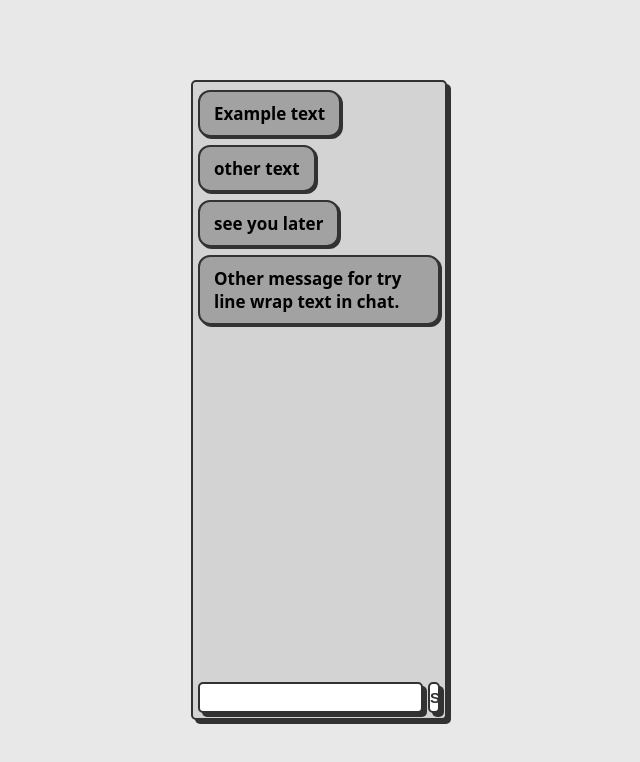
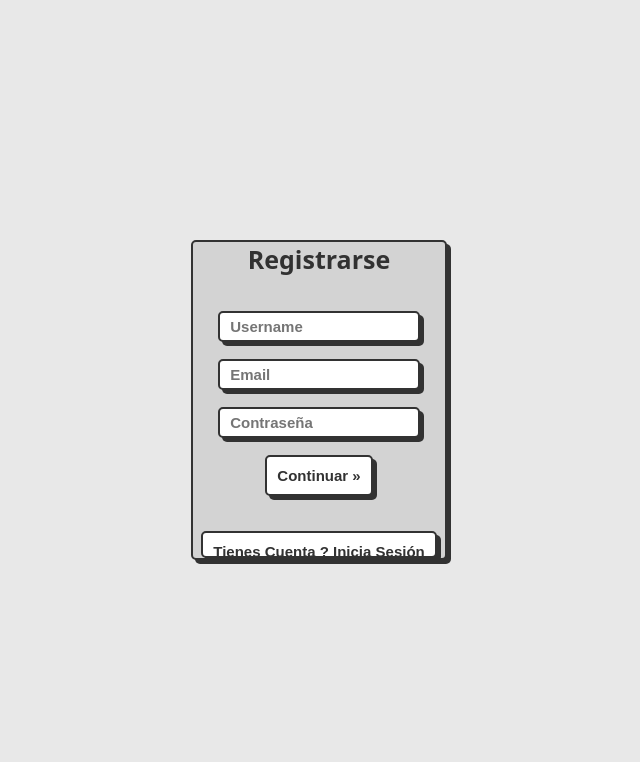
Before and after one commit to Cristian-Marcano/Back-End-ChatHub, a website: page client/index.html in a window 1280 px wide. Shown: the whole page, without its empty margins (321-961 px from the left). Drawn offline with Linux system fonts and the light colour scheme.

Commit message:
feat(login & signup & verify)

```diff
--- a/client/index.html
+++ b/client/index.html
@@ -4,11 +4,13 @@
     <meta charset="UTF-8">
     <meta name="viewport" content="width=device-width, initial-scale=1.0">
     <link rel="stylesheet" href="style.css">
+    <link rel="stylesheet" href="toast.css">
     <title>ChatHub</title>
 </head>
 <body>
     <main>
-        <section class="chat">
+        <div id="toast-container"></div>
+        <section class="chat none">
             <ul class="messages">
                 <li class="message">
                     Example text
@@ -23,9 +25,35 @@
                     Other message for try line wrap text in chat.
                 </li>
             </ul>
-            <form id="form">
-                <input type="text" id="input">
-                <button>Send</button>
+            <form class="form-message" id="form">
+                <input type="text" class="input">
+                <button class="send">Send</button>
+            </form>
+        </section>
+        <section class="signup">
+            <h2>Registrarse</h2>
+            <form class="form" id="signUp">
+                <input type="text" name="username" id="username" class="input" placeholder="Username">
+                <input type="email" name="email" id="email" class="input" placeholder="Email">
+                <input type="text" name="password" id="passwordSignUp" class="input" placeholder="Contraseña">
+                <button>Continuar »</button>
+            </form>
+            <button class="btn-login">Tienes Cuenta ? Inicia Sesión</button>
+        </section>
+        <section class="login none">
+            <h2>Iniciar Sesion</h2>
+            <form class="form" id="login">
+                <input type="text" name="user" id="user" class="input" placeholder="Username o Email">
+                <input type="text" name="password" id="passwordLogin" class="input" placeholder="Contraseña">
+                <button>Continuar »</button>
+            </form>
+            <button class="btn-signup">No tienes Cuenta ? Registrate</button>
+        </section>
+        <section class="verify none">
+            <h2>Insertar Codigo</h2>
+            <form class="form" id="verify">
+                <input type="text" name="code" id="code" class="input" placeholder="Codigo: 123456">
+                <button>Continuar »</button>
             </form>
         </section>
     </main>
--- a/client/style.css
+++ b/client/style.css
@@ -2,6 +2,10 @@
     margin: 0;
     padding: 0;
     box-sizing: border-box;
+}
+
+section.none {
+    display: none;
 }
 
 main {
@@ -29,6 +33,123 @@ main {
     box-shadow: 4px 4px #323232;
 
     overflow: hidden;
+}
+
+.signup, .login, .verify {
+    width: 20%;
+    min-width: 250px;
+    height: 40%;
+
+    position: relative;
+
+    display: flex;
+    flex-direction: column;
+    align-items: center;
+    justify-content: center;
+
+    gap: 35px;
+
+    background: #d3d3d3;
+
+    border-radius: 5px;
+    border: 2px solid #323232;
+    box-shadow: 4px 4px #323232;
+}
+
+main .verify {
+    height: 32%;
+}
+
+h2 {
+    font-size: 25px;
+    font-weight: 600;
+    color: #323232;
+    font-family: system-ui, -apple-system, BlinkMacSystemFont, 'Segoe UI', Roboto, Oxygen, Ubuntu, Cantarell, 'Open Sans', 'Helvetica Neue', sans-serif;
+}
+
+.form {
+    width: 80%;
+
+    display: flex;
+    flex-direction: column;
+    align-items: center;
+    gap: 17px;
+}
+
+.signup > form > input, .login > form > input, .verify > form > input {
+    width: 100%;
+}
+
+.input {
+    padding: 5px 10px;
+
+    background-color: #fff;
+
+    border: 2px solid #323232;
+    border-radius: 5px;
+    box-shadow: 4px 4px #323232;
+
+    font-size: 15px;
+    font-weight: 600;
+    color: #323232;
+
+    outline: none;
+}
+
+section:not(.chat) button {
+    padding: 10px;
+}
+
+button {
+    position: relative;
+    z-index: 1;
+
+    background-color: #fff;
+
+    border: 2px solid #323232;
+    border-radius: 5px;
+    box-shadow: 4px 4px #323232;
+
+    font-size: 15px;
+    font-weight: 600;
+    color: #323232;
+
+    cursor: pointer;
+    overflow: hidden;
+
+    transition: all 250ms;
+}
+
+button::before {
+    content: "";
+
+    width: 0;
+    height: 100%;
+
+    position: absolute;
+    top: 0;
+    left: 0;
+    z-index: -1;
+
+    background-color: #212121;
+
+    -webkit-box-shadow: 4px 8px 19px -3px rgba(0, 0, 0, 0.27);
+    box-shadow: 4px 8px 19px -3px rgba(0, 0, 0, 0.27);
+
+    transition: all 250ms;
+}
+
+button:hover {
+    color: #e8e8e8;
+}
+
+button:active {
+    box-shadow: 0px 0px #323232;
+    transform: translate(3px, 3px);
+}
+
+button:hover::before {
+    width: 100%;
 }
 
 .messages {
@@ -66,7 +187,7 @@ main {
     box-shadow: 2px 2px #323232;
 }
 
-form {
+.form-message {
     width: 100%;
 
     padding: 0 5px 5px 5px;
@@ -80,74 +201,10 @@ form {
     gap: 5px;
 }
 
-#input {
+.form-message > .input {
     flex-grow: 7;
-
-    padding: 5px 10px;
-
-    background-color: #fff;
-
-    border: 2px solid #323232;
-    border-radius: 5px;
-    box-shadow: 4px 4px #323232;
-
-    font-size: 15px;
-    font-weight: 600;
-    color: #323232;
-
-    outline: none;
 }
 
-form > button {
+.form-message > .send {
     flex-grow: 3;
-
-    position: relative;
-    z-index: 1;
-
-    background-color: #fff;
-
-    border: 2px solid #323232;
-    border-radius: 5px;
-    box-shadow: 4px 4px #323232;
-
-    font-size: 15px;
-    font-weight: 600;
-    color: #323232;
-
-    cursor: pointer;
-    overflow: hidden;
-
-    transition: all 250ms;
 }
-
-form > button::before {
-    content: "";
-
-    width: 0;
-    height: 100%;
-
-    position: absolute;
-    top: 0;
-    left: 0;
-    z-index: -1;
-
-    background-color: #212121;
-
-    -webkit-box-shadow: 4px 8px 19px -3px rgba(0, 0, 0, 0.27);
-    box-shadow: 4px 8px 19px -3px rgba(0, 0, 0, 0.27);
-
-    transition: all 250ms;
-}
-
-form > button:hover {
-    color: #e8e8e8;
-}
-
-form > button:active {
-    box-shadow: 0px 0px #323232;
-    transform: translate(3px, 3px);
-}
-
-form > button:hover::before {
-    width: 100%;
-}
```
